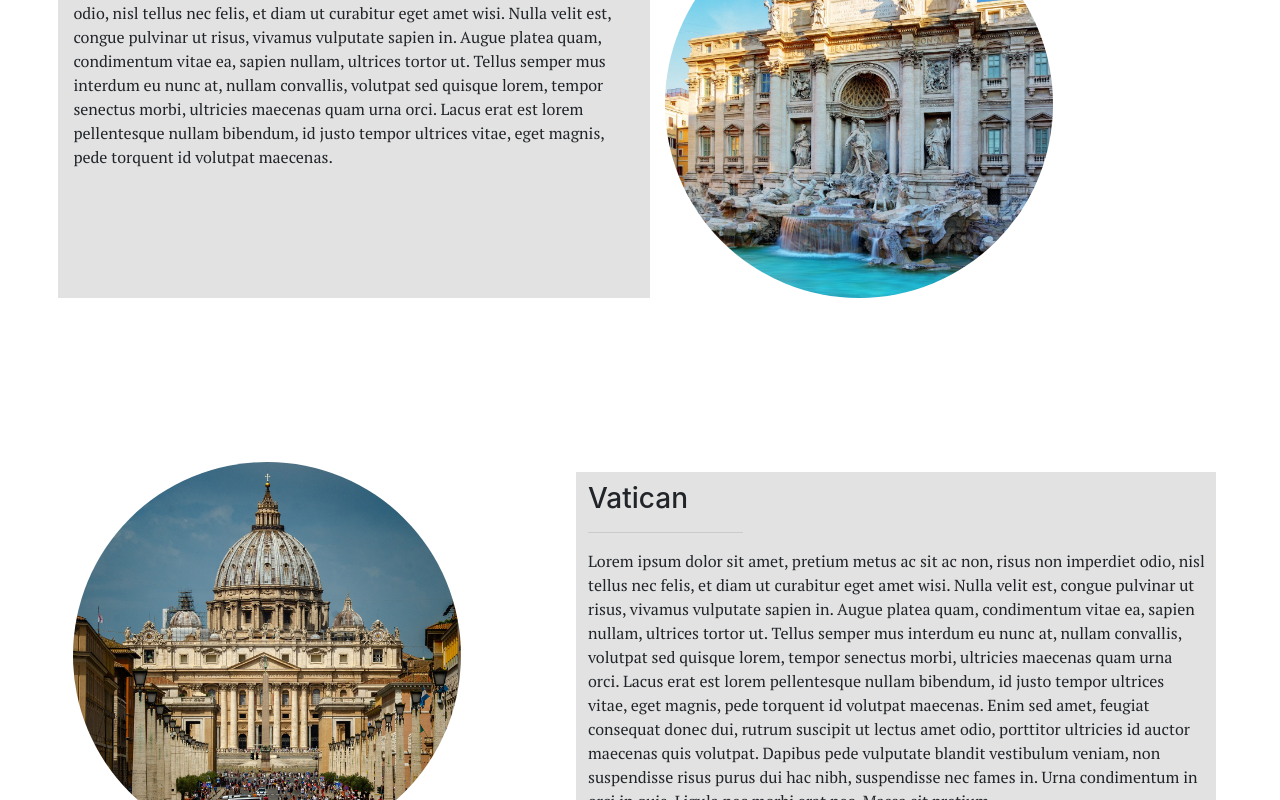
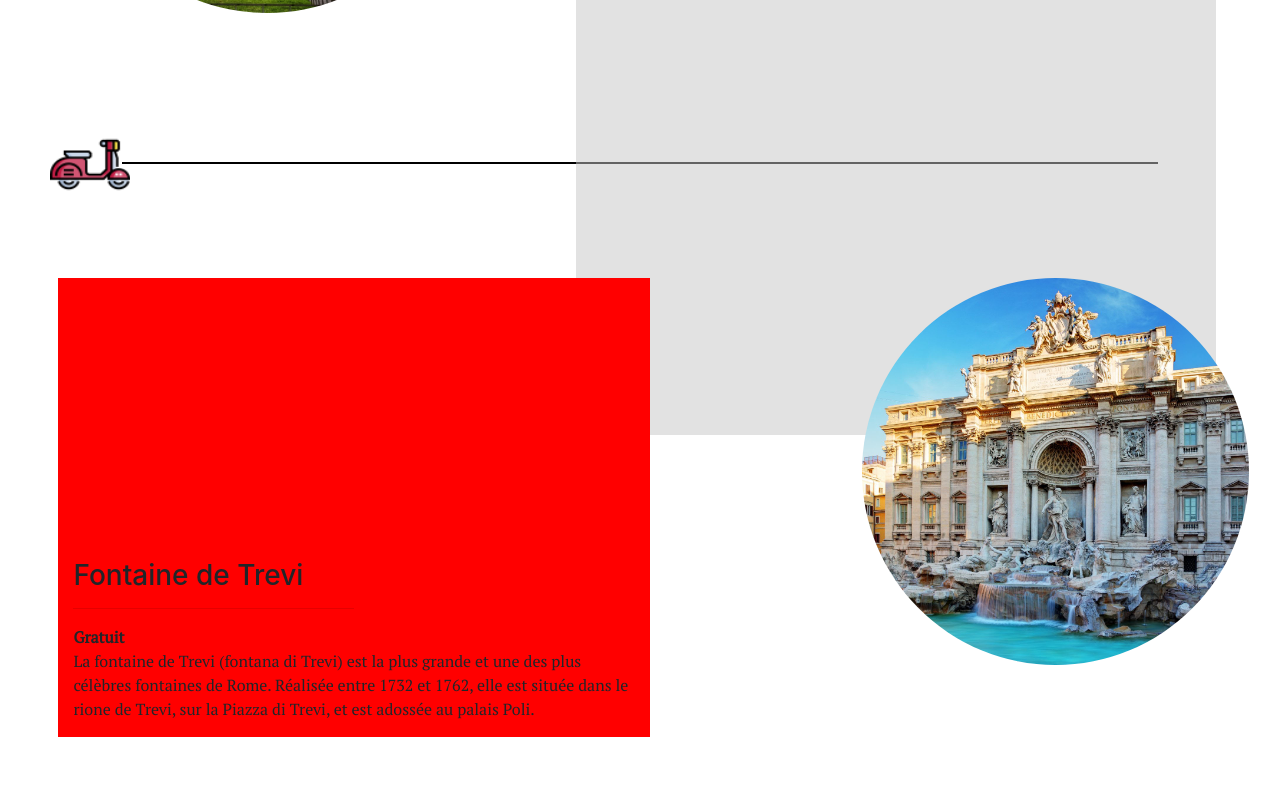
Before and after one commit to paulinedev/etaTrip, a plain HTML site: page Rome.html in a window 1280 px wide. Shown: the part 860-1660 px from the top of the page. Drawn offline with nearby package versions, Linux system fonts and the light colour scheme.

Commit message:
modif rome

```diff
--- a/Rome.html
+++ b/Rome.html
@@ -15,6 +15,7 @@
   <link href="https://fonts.googleapis.com/css?family=Staatliches" rel="stylesheet">
   <link href="https://fonts.googleapis.com/css?family=PT+Serif" rel="stylesheet">
   <link href="css/style.css" type="text/css" rel="stylesheet"/>
+  <script type="text/javascript" src="stickers.js"></script>
 </head>
 
 <body class="no-spacing">
@@ -39,71 +40,84 @@
                       TOP 1
                       -->
     <article class="row rome-top no-spacing" id="top1">
-      <div class="col-md-6"> <img src="image/rome_colisee2.jpg" class="rounded-circle img-cercle" /> </div>
-      <div class="col-md-6 offset rome-top-texte rome-position-text">
+      <div class="col-md-6"> <img src="image/colisee-rome.jpg" class="rounded-circle img-cercle" /> </div>
+      <div class="col-md-6 rome-top-texte rome-position-text">
         <h3> Colisée - Forum Romain et Palatin </h3>
         <hr width="75%" align="left">
         <p>
-          A partir de 18 euros.
+          <strong>A partir de 18 euros.</strong>
           Les gladiateurs étaient des criminels, des prisonniers de guerre et des esclaves entraînés à combattre dans les écoles professionnelles. Ils sont devenus si populaires que certains hommes ont choisi de se porter volontaires pour devenir gladiateurs. Les gladiateurs entraînés combattaient des criminels et des esclaves non préparés sous forme d’une exécution publique, car gagner un combat contre un gladiateur permettait à un esclave de retrouver sa liberté. <br>
           Les vestiges archéologiques montrent que les gladiateurs étaient souvent en surpoids, peut-être dans le but de se construire une couche protectrice de graisse. Ils avaient plutôt tendance à manger végétarien; des légumes frais, des fruits secs, de l'orge et des haricots pour avoir des os solides qui guérissent rapidement.
         </p>
       </div>
     </article>
+
+    <div class="style-five"></div>
+    <hr class="style-five">
                     <!--
                     TOP 2
                     -->
-    <article class="row rome-top" id="top2">
-      <div class="col-md-6 rome-top-texte rome-position-text2">
+    <div class="row rome-top" id="top2">
+      <div class="col-md-6 rome-position-text2">
+        <div class="rome-block-center">
         <h3> Fontaine de Trevi </h3>
           <hr width="50%" align="left">
           <p>
-          Lorem ipsum dolor sit amet, pretium metus ac sit ac non, risus non imperdiet odio, nisl tellus nec felis, et diam ut curabitur eget amet wisi. Nulla velit est, congue pulvinar ut risus, vivamus vulputate sapien in. Augue platea quam, condimentum vitae ea, sapien nullam, ultrices tortor ut.
-          Tellus semper mus interdum eu nunc at, nullam convallis, volutpat sed quisque lorem, tempor senectus morbi, ultricies maecenas quam urna orci. Lacus erat est lorem pellentesque nullam bibendum, id justo tempor ultrices vitae, eget magnis, pede torquent id volutpat maecenas.
+            <strong>Gratuit</strong><br>
+            La fontaine de Trevi (fontana di Trevi) est la plus grande et une des plus célèbres fontaines de Rome. Réalisée entre 1732 et 1762, elle est située dans le rione de Trevi, sur la Piazza di Trevi, et est adossée au palais Poli.
           </p>
         </div>
+      </div>
       <div class="col-md-6"> <img src="image/rome_fontaine_trevi.jpg" class="rounded-circle img-cercle" /> </div>
-    </article>
+    </div>
+
+
+
+
                     <!--
                     TOP 3
                     -->
-      <article class="row rome-top" id="top3">
+      <article class="row rome-top no-spacing" id="top3">
       <div class="col-md-6"> <img src="image/rome_vatican3.jpg" class="rounded-circle img-cercle" /> </div>
       <div class="col-md-6 rome-top-texte rome-position-text">
-          <h3> Vatican </h3>
-          <hr width="25%" align="left">
+        <h3> Musée Vatican - Chapelle Sixtine </h3>
+        <hr width="75%" align="left">
         <p>
-            Lorem ipsum dolor sit amet, pretium metus ac sit ac non, risus non imperdiet odio, nisl tellus nec felis, et diam ut curabitur eget amet wisi. Nulla velit est, congue pulvinar ut risus, vivamus vulputate sapien in. Augue platea quam, condimentum vitae ea, sapien nullam, ultrices tortor ut.
-            Tellus semper mus interdum eu nunc at, nullam convallis, volutpat sed quisque lorem, tempor senectus morbi, ultricies maecenas quam urna orci. Lacus erat est lorem pellentesque nullam bibendum, id justo tempor ultrices vitae, eget magnis, pede torquent id volutpat maecenas. Enim sed amet, feugiat consequat donec dui, rutrum suscipit ut lectus amet odio, porttitor ultricies id auctor maecenas quis volutpat. Dapibus pede vulputate blandit vestibulum veniam, non suspendisse risus purus dui hac nibh, suspendisse nec fames in. Urna condimentum in orci in quis. Ligula nec morbi erat nec. Massa sit pretium.
+          <strong>A partir de 28 euros.</strong>
+          Les gladiateurs étaient des criminels, des prisonniers de guerre et des esclaves entraînés à combattre dans les écoles professionnelles. Ils sont devenus si populaires que certains hommes ont choisi de se porter volontaires pour devenir gladiateurs. Les gladiateurs entraînés combattaient des criminels et des esclaves non préparés sous forme d’une exécution publique, car gagner un combat contre un gladiateur permettait à un esclave de retrouver sa liberté. <br>
+          Les vestiges archéologiques montrent que les gladiateurs étaient souvent en surpoids, peut-être dans le but de se construire une couche protectrice de graisse. Ils avaient plutôt tendance à manger végétarien; des légumes frais, des fruits secs, de l'orge et des haricots pour avoir des os solides qui guérissent rapidement.
         </p>
       </div>
     </article>
+
                   <!--
                   TOP 4
                   -->
-      <!--<article class="row rome-top rome-top4-img" id="top4">
-        <div class="col-md-6 rome-top-texte">
-          <h3> Monument 4 </h3>
+      <article class="row rome-top" id="top4">
+        <div class="col-md-6 rome-top-texte rome-position-text2">
+          <h3> Basilique Saint Pierre </h3>
           <p>
-            Lorem ipsum dolor sit amet, pretium metus ac sit ac non, risus non imperdiet odio, nisl tellus nec felis, et diam ut curabitur eget amet wisi. Nulla velit est, congue pulvinar ut risus, vivamus vulputate sapien in. Augue platea quam, condimentum vitae ea, sapien nullam, ultrices tortor ut.
-            Tellus semper mus interdum eu nunc at, nullam convallis, volutpat sed quisque lorem, tempor senectus morbi, ultricies maecenas quam urna orci. Lacus erat est lorem pellentesque nullam bibendum, id justo tempor ultrices vitae, eget magnis, pede torquent id volutpat maecenas.
+            lol
           </p>
         </div>
-        <div class="col-md-6">  </div>
+        <div class="col-md-6"> <img src="image/rome_basilique-stpierre.jpg" class="rounded-circle img-cercle" /> </div>
       </article>
+
                     <!--
                     TOP 5
                     -->
-      <!--<article class="row rome-top rome-top5-img" id="top5">
-        <div class="col-md-6">  </div>
-        <div class="col-md-6 rome-top-texte">
-          <h3> Monument 5 </h3>
+      <article class="row rome-top no-spacing" id="top5">
+      <div class="col-md-6"> <img src="image/rome_pasta.jpg" class="rounded-circle img-cercle" /> </div>
+      <div class="col-md-6 rome-top-texte rome-position-text">
+        <h3> Restaurant - Borghiciana Pastifico Artigianale </h3>
+        <hr width="75%" align="left">
         <p>
-            Lorem ipsum dolor sit amet, pretium metus ac sit ac non, risus non imperdiet odio, nisl tellus nec felis, et diam ut curabitur eget amet wisi. Nulla velit est, congue pulvinar ut risus, vivamus vulputate sapien in. Augue platea quam, condimentum vitae ea, sapien nullam, ultrices tortor ut.
-            Tellus semper mus interdum eu nunc at, nullam convallis, volutpat sed quisque lorem, tempor senectus morbi, ultricies maecenas quam urna orci. Lacus erat est lorem pellentesque nullam bibendum, id justo tempor ultrices vitae, eget magnis, pede torquent id volutpat maecenas.
+          <strong>A partir de 18 euros.</strong>
+          Les gladiateurs étaient des criminels, des prisonniers de guerre et des esclaves entraînés à combattre dans les écoles professionnelles. Ils sont devenus si populaires que certains hommes ont choisi de se porter volontaires pour devenir gladiateurs. Les gladiateurs entraînés combattaient des criminels et des esclaves non préparés sous forme d’une exécution publique, car gagner un combat contre un gladiateur permettait à un esclave de retrouver sa liberté. <br>
+          Les vestiges archéologiques montrent que les gladiateurs étaient souvent en surpoids, peut-être dans le but de se construire une couche protectrice de graisse. Ils avaient plutôt tendance à manger végétarien; des légumes frais, des fruits secs, de l'orge et des haricots pour avoir des os solides qui guérissent rapidement.
         </p>
       </div>
-      </article>-->
+    </article>
 </div>
 
 
--- a/css/style.scss
+++ b/css/style.scss
@@ -153,6 +153,21 @@ header{
         display: block;
     }
 
+    div.style-five {
+        height: 75px;
+        background: #fff url(../image/rome_motorcycle.png) no-repeat scroll left;
+        background-size: 80px 75px;
+        margin-left: 50px;
+        }
+    hr.style-five
+        {
+        width: 81%;
+        margin-top: -40px;
+        border: 0;
+        border-bottom: 2px dashed black;
+        background: #000;
+    }
+
     .text{
         color: white;
         font-size: 150px;
@@ -207,24 +222,31 @@ header{
         display: inline-block;
         justify-content: center;
     };
-    .rome-position-text2{
+
+
+    .rome-position-text2 {
         position: relative;
-        padding-left: 12px;
-        padding-right: 10px;
-        padding-top: 10px;
-        margin-top: 10px;
-        left: 5%;
+        background-color: red;
+        height: 100%;
+
     }
 
-    .rome-align-right{
-        float: right;
+    .rome-block-center{
+        height: 50%;
+        margin-top: 50%;
     }
-    .rome-align-left{
-        float: left;
+
+    #top2{
+        img{
+            margin-left: 35%;
+        };
+    };
+    #top4{
+        img{
+            margin-left: 30%;
+        }
     }
-    .rome-position-carousel{
-        background-size: 100%;
-    }
+
             /* ROME IMAGE TOP 2*/
     .rome-top2-img{
         @extend .rome-top1-img;
@@ -242,7 +264,7 @@ header{
             /* ROME IMAGE TOP 4*/
     .rome-top4-img{
         @extend .rome-top1-img;
-        background-image: url(../image/defaut_top4_1920x500px.jpg);
+        background-image: url(../image/rome_basilique-stpierre.jpg);
     };
             /* ROME IMAGETOP 5*/
     .rome-top5-img{
--- /dev/null
+++ b/js/stickers.js
@@ -0,0 +1 @@
+Sticker.init('.sticker');
```
Also changed, not shown: css/style.css, image/colisee-rome.jpg (added), image/rome_basilique-stpierre.jpg (added), image/rome_motorcycle.png (added), image/rome_pasta.jpg (added), image/rome_picto.png (added), 1 other file. Lines whose indentation alone changed are shown as unchanged.
